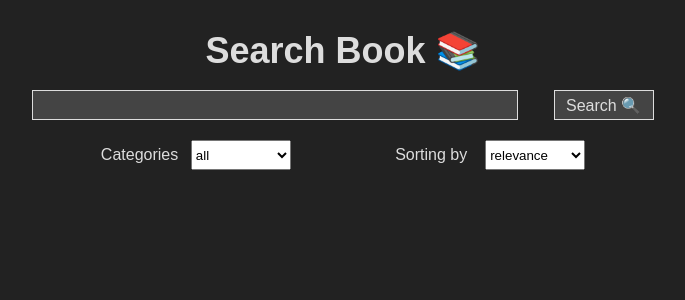
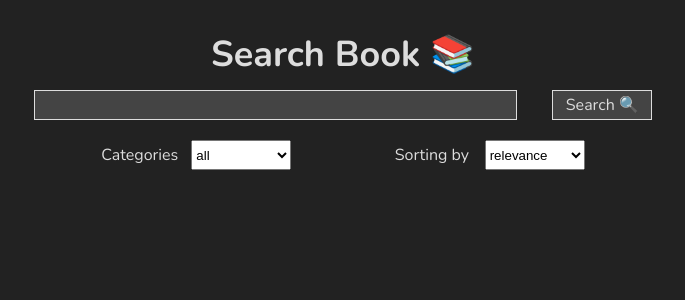
Before and after one commit to nxiiln/book-search-app, a React app: page /1 in a window 1280 px wide. Shown: the top 300 px of the page, without its empty margins (297-982 px from the left). Built offline with nearby package versions, Linux system fonts and the light colour scheme; the HTML template or start-up script is replaced by a standard one.

Commit message:
import fonts

```diff
--- a/src/index.tsx
+++ b/src/index.tsx
@@ -4,6 +4,7 @@
 import { Provider } from 'react-redux';
 import { HashRouter } from 'react-router-dom';
 import GlobalStyle from './styles/globalStyles';
+import { FontsImporter } from './styles/fonts';
 import App from './components/App';
 
 
@@ -18,5 +19,6 @@
       </Provider>
     </HashRouter>
     <GlobalStyle />
+    <FontsImporter />
   </StrictMode>
 )
--- a/src/styles/fonts.ts
+++ b/src/styles/fonts.ts
@@ -1,7 +1,17 @@
+import styled from 'styled-components'
+
+
+export const FontsImporter = styled.div`
+  @import url('https://fonts.googleapis.com/css2?family=Nunito:wght@400;700&display=swap');
+  position:  absolute;
+  top: 0;
+`
+
 const fonts: string = `
   html {
-    --font-main: Arial;
+    --font-main: 'Nunito', 'Colibri', sans-serif;
   }
 `
 
+
 export default fonts
```
